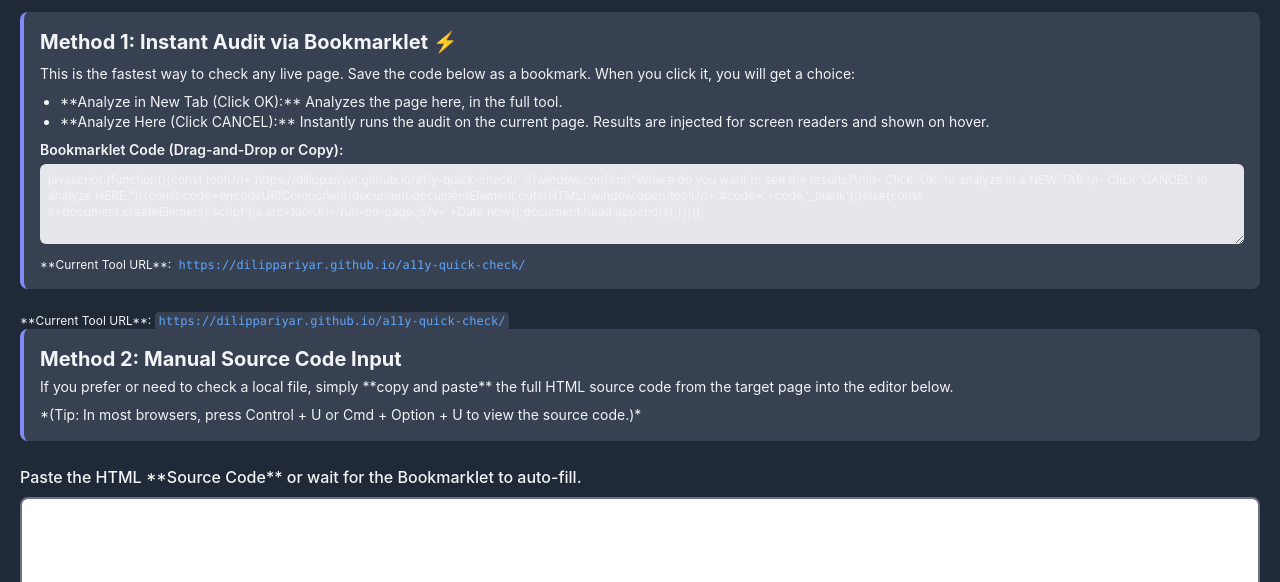
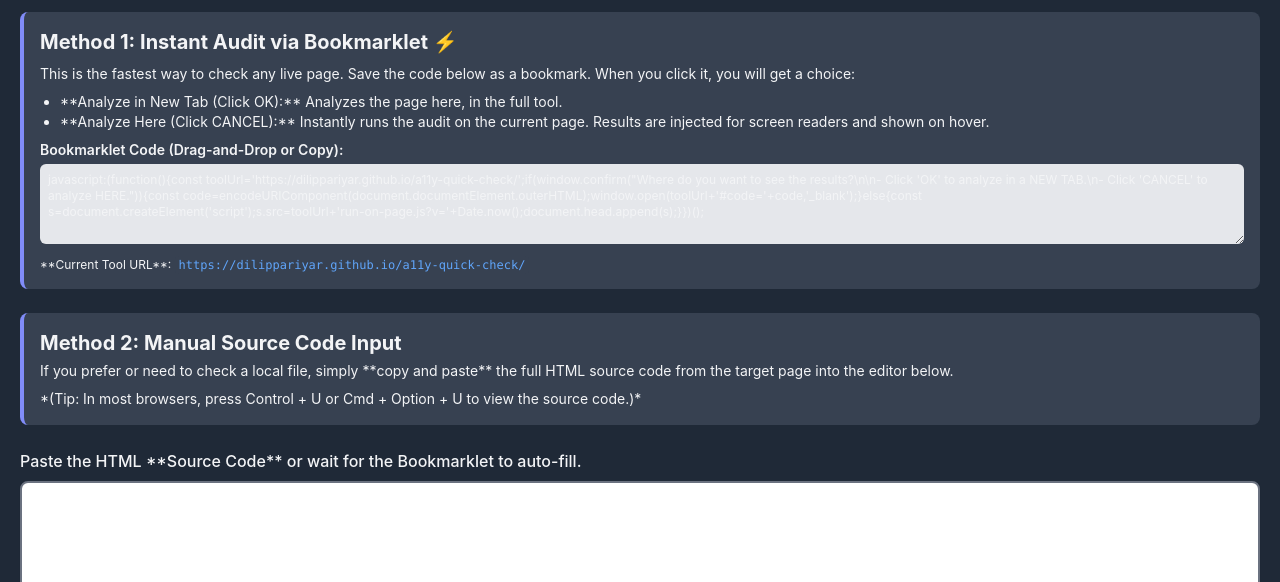
Before and after one commit to dilippariyar/a11y-quick-check, a plain HTML site: page index.html in a window 1280 px wide. Shown: the part 218-800 px from the top of the page. Drawn offline with nearby package versions, Linux system fonts and the light colour scheme.

Commit message:
Fix HTML structure and remove duplicate URL display
corrected the typo mistakes in URL

```diff
--- a/index.html
+++ b/index.html
@@ -151,7 +151,6 @@
 
 <textarea readonly id="bookmarkletCode" class="w-full p-2 text-xs text-gray-900 bg-gray-200 rounded-md select-all" rows="4">javascript:(function(){const toolUrl='https://dilippariyar.github.io/a11y-quick-check/';if(window.confirm("Where do you want to see the results?\n\n- Click 'OK' to analyze in a NEW TAB.\n- Click 'CANCEL' to analyze HERE.")){const code=encodeURIComponent(document.documentElement.outerHTML);window.open(toolUrl+'#code='+code,'_blank');}else{const s=document.createElement('script');s.src=toolUrl+'run-on-page.js?v='+Date.now();document.head.append(s);}})();</textarea>
             <p class="mt-2 text-xs text-gray-400">**Current Tool URL**: <code>https://dilippariyar.github.io/a11y-quick-check/</code></p>
-        </div>            <p class="mt-2 text-xs text-gray-400">**Current Tool URL**: <code>https://dilippariyar.github.io/a11y-quick-check/</code></p>
         </div>
 
         <div class="mb-6 p-4 bg-gray-700 border-l-4 border-indigo-400 rounded-lg text-sm text-gray-50">
```
